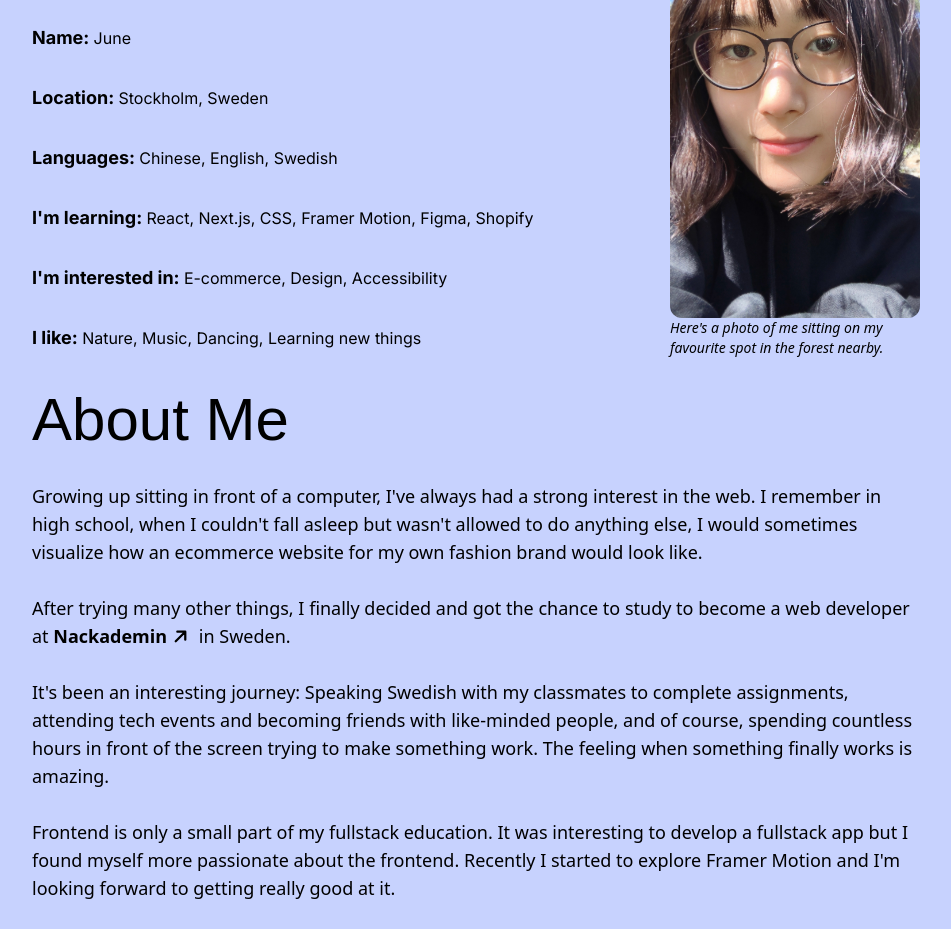
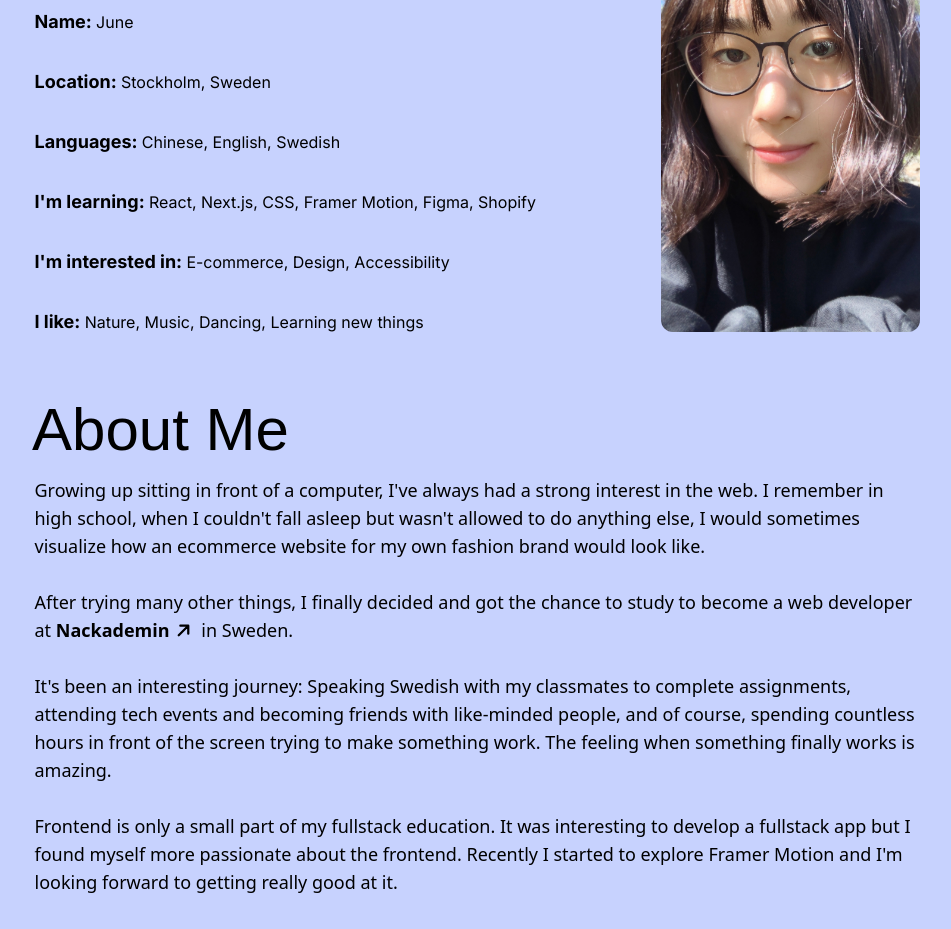
Before and after one commit to june7001/portfolio, a Next.js app: page /about in a window 1280 px wide. Shown: the part 260-1189 px from the top of the page, without its empty margins (164-1115 px from the left). Built offline with nearby package versions, Linux system fonts and the light colour scheme; a web font is replaced by a local one.

Commit message:
improve layout

```diff
--- a/pages/about.js
+++ b/pages/about.js
@@ -15,37 +15,34 @@ export default function About() {
     <div>
       <div className=" flex justify-between ">
         <div>
-          <h1 className="mb-8 font-heading text-4xl sm:text-6xl">Facts</h1>
-          <ul className="mr-2 flex flex-col gap-3 sm:gap-8">
+          <h1 className="mb-4 font-heading text-4xl sm:text-6xl">Facts</h1>
+          <ul className="ml-[2.5px] mr-2 flex flex-col gap-3 sm:gap-8">
             {Object.entries(facts).map(([key, value]) => (
-              <p className="font-main   " key={key}>
+              <li className="font-main   " key={key}>
                 <span className="font-bold sm:text-lg">{key}: </span>
                 {value}
-              </p>
+              </li>
             ))}
           </ul>
         </div>
-        <div className="w-[250px] ">
+        <div className="w-[259px]">
           <Image
             src="/photo.jpg"
-            height={300}
-            width={250}
+            height={600}
+            width={500}
             alt="Photo of June"
             className="rounded-xl"
           />
-          <p className="text-sm italic">
-            Here&apos;s a photo of me sitting on my favourite spot in the forest
-            nearby.
-          </p>
         </div>
       </div>
-      <h1 className="mt-8 font-heading text-4xl sm:text-6xl">About Me</h1>
-      <p className="mt-8  sm:text-lg">
-        Growing up sitting in front of a computer, I&apos;ve always had a strong
-        interest in the web. I remember in high school, when I couldn&apos;t
-        fall asleep but wasn&apos;t allowed to do anything else, I would
-        sometimes visualize how an ecommerce website for my own fashion brand
-        would look like. <br />
+      <article className="mt-16">
+        <h1 className="font-heading text-4xl sm:text-6xl">About Me</h1>
+        <p className="ml-[2.5px] mt-4 sm:text-lg">
+          Growing up sitting in front of a computer, I&apos;ve always had a
+          strong interest in the web. I remember in high school, when I
+          couldn&apos;t fall asleep but wasn&apos;t allowed to do anything else,
+          I would sometimes visualize how an ecommerce website for my own
+          fashion brand would look like. <br />
           <br /> After trying many other things, I finally decided and got the
           chance to study to become a web developer at{" "}
           <ArrowLink
@@ -59,9 +56,9 @@ export default function About() {
           <br />
           It&apos;s been an interesting journey: Speaking Swedish with my
           classmates to complete assignments, attending tech events and becoming
-        friends with like-minded people, and of course, spending countless hours
-        in front of the screen trying to make something work. The feeling when
-        something finally works is amazing.
+          friends with like-minded people, and of course, spending countless
+          hours in front of the screen trying to make something work. The
+          feeling when something finally works is amazing.
           <br /> <br />
           Frontend is only a small part of my fullstack education. It was
           interesting to develop a fullstack app but I found myself more
@@ -70,14 +67,16 @@ export default function About() {
           <br />
           <br />
           Right now I&apos;m looking for a frontend internship opportunity in
-        Stockholm (2023-10-30 to 2024-04-11). I&apos;m particularly interested
-        in working on ecommerce websites but I&apos;m open to any opportunity as
-        long as I could learn something new and contribute to delivering a good
-        user experience. Please{" "}
+          Stockholm{" "}
+          <span className="font-bold italic">(2023-10-30 to 2024-04-11)</span>.
+          I&apos;m particularly interested in working on ecommerce websites but
+          I&apos;m open to any opportunity as long as I could learn something
+          new and contribute to delivering a good user experience. Please{" "}
           <ArrowLink href="/contact">contact me</ArrowLink> if you&apos;ve got
           anything! :)
           <br /> <br />
         </p>
+      </article>
     </div>
   );
 }
```
Lines whose indentation alone changed are shown as unchanged.
